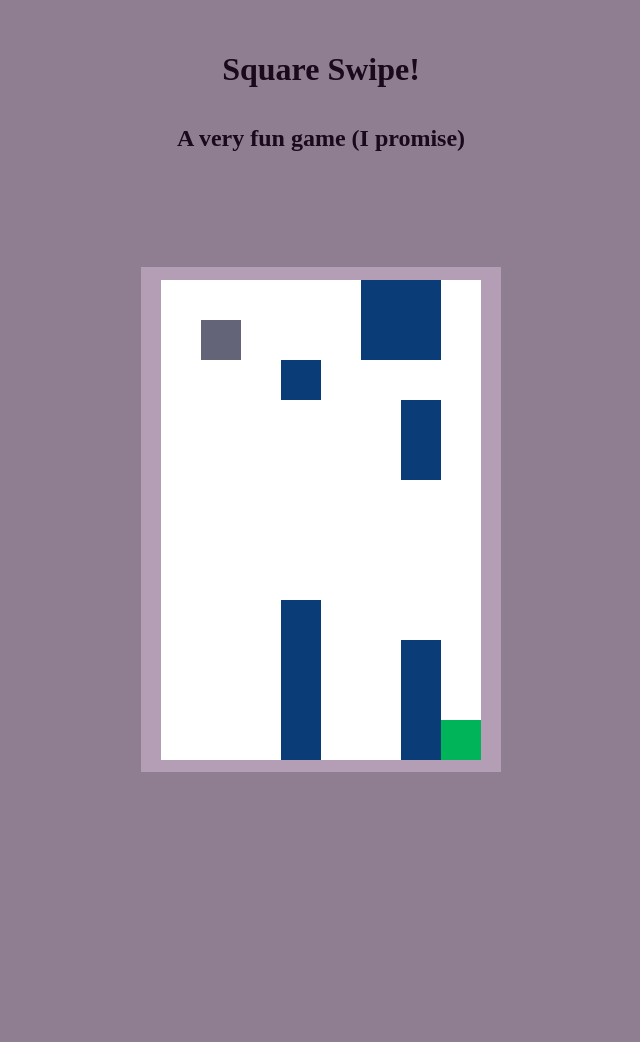
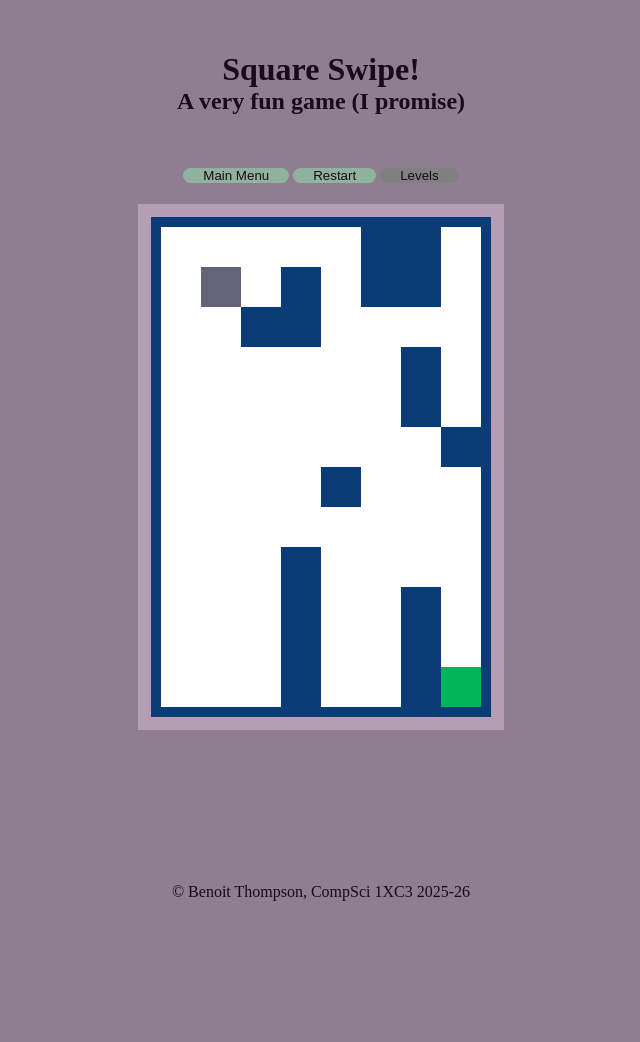
Before and after one commit to MossyConsole/square-swipe, a PHP site: page / in a window 1280 px wide. Shown: the whole page, without its empty margins (319-959 px from the left). Before the commit the page ends 772 px from the top, so only its background shows below. Run offline with PHP 8.4, Linux system fonts and the light colour scheme.

Commit message:
working version with scrolling fixed on and off the canvas

```diff
--- a/css/styles.css
+++ b/css/styles.css
@@ -18,21 +18,51 @@ colours {
     padding: 0;
     box-sizing: border-box; /* includes the border and padding in the width */
     z-index: 0;
+    overscroll-behavior: none;
 }
 body {
-    background-color: black;
+    margin: auto;
+    /*overflow: hidden;*/
+    height: 100%;
+    position: relative;
+    background-color: #8F7D91;
 }
 div div {
     padding: 1%;
     margin: 1%;
+}
+h1 {
+    margin-top: 2%;
+}
+h2 {
+    margin-bottom: 0%;
+}
+.navlink {
+    padding: 20px;
+    padding-top:0%;
+    padding-bottom:0%;
+    background-color: #91B39E;
+    color: #19091a;
+    border: none;
+    border-radius: 8px;
+}
+#levels {
+    background-color: gray;
 }
 #header, #footer {
     width: 100%;
     text-align: center;
     color: #19091a;
 }
+#nav {
+    height: 20px;
+}
+#footer {
+    padding: 10%;
+}
 #container {
     width: 100%;
+    height:auto;
     display: flex;
     flex-direction: column;
     align-items: center;
@@ -47,5 +77,6 @@ div div {
     background-color: #B39EB5;
 }
 #canvas {
+    border: solid 10px #0a3c78;
     background-color: #ffffff;
 }
--- a/index.html
+++ b/index.html
@@ -14,17 +14,21 @@ Purpose: CSS stylesheet for the javascript game lab 7.2.
     <title>Square Swipe!</title>
 </head>
 
-<body>
+<body id="b">
     <div id="container">
         <div id="header">
-            <div><h1>Square Swipe!</h1></div>
-            <div><h2>A very fun game (I promise)</h2></div>
+            <h1>Square Swipe!</h1>
+            <h2>A very fun game (I promise)</h2>
         </div>
-        <div id="nav" display="none"></div>
+        <div id="nav">
+            <input class="navlink" type="submit" value="Main Menu">
+            <input id="restart" class="navlink" type="submit" value="Restart">
+            <input id="levels" class="navlink" type="submit" value="Levels">
+        </div>
         <div id="content">
             <canvas id="canvas" width="320" height="480"></canvas>
         </div>
-        <div id="footer"><h3>&#xA9; Benoit Thompson, CompSci 1XC3 2025-26<h3></div>
+        <div id="footer"><p>&#xA9; Benoit Thompson, CompSci 1XC3 2025-26<p></div>
     </div>
 </body>
 
--- a/js/script.js
+++ b/js/script.js
@@ -1,7 +1,7 @@
 /*
 Author: Benoit Thompson.
 Date created: March 2nd
-Purpose: CSS stylesheet for the javascript game lab 7.2.
+Purpose: JS for the javascript game lab 7.2.
 */
 
 /*
@@ -105,16 +105,18 @@ function handleSwipe(x1, y1, x2, y2) {
 }
 
 window.addEventListener("load", function(event) {
-    // lock it all into place
-    this.document.getElementById("container").style.position = "fixed";
+    let startX, startY, endX, endY, dir;
+    let initx = 40, inity = 40;
 
-    let startX, startY, endX, endY, dir;
     const c = this.document.getElementById("canvas");
     const ctx = c.getContext("2d");
+
     const x_offset = c.getBoundingClientRect().x;
     const y_offset = c.getBoundingClientRect().y;
 
-    const p = new player(40, 40, "rgb(100, 100, 120)");
+    const restart = this.document.getElementById("restart");
+
+    const p = new player(initx, inity, "rgb(100, 100, 120)");
     p.draw(ctx);
 
     const g = new goal(280, 440, "rgb(0, 180, 90)")
@@ -122,12 +124,12 @@ window.addEventListener("load", function(event) {
 
     const map = [
                  [0, 0, 0, 0, 0, 1, 1, 0],
-                 [0, 0, 0, 0, 0, 1, 1, 0],
-                 [0, 0, 0, 1, 0, 0, 0, 0],
+                 [0, 0, 0, 1, 0, 1, 1, 0],
+                 [0, 0, 1, 1, 0, 0, 0, 0],
                  [0, 0, 0, 0, 0, 0, 1, 0],
                  [0, 0, 0, 0, 0, 0, 1, 0],
-                 [0, 0, 0, 0, 0, 0, 0, 0],
-                 [0, 0, 0, 0, 0, 0, 0, 0],
+                 [0, 0, 0, 0, 0, 0, 0, 1],
+                 [0, 0, 0, 0, 1, 0, 0, 0],
                  [0, 0, 0, 0, 0, 0, 0, 0],
                  [0, 0, 0, 1, 0, 0, 0, 0],
                  [0, 0, 0, 1, 0, 0, 1, 0],
@@ -154,6 +156,8 @@ window.addEventListener("load", function(event) {
         startX = Math.round(event.touches[0].clientX - x_offset);
         startY = Math.round(event.touches[0].clientY - y_offset);
         // console.log("start at " + startX + "," + startY);
+
+        document.getElementById("b").style["overflow"] = "hidden";
     });
 
     c.addEventListener('touchend', function (event) {
@@ -165,6 +169,12 @@ window.addEventListener("load", function(event) {
             dir = handleSwipe(startX, startY, endX, endY);
             if (dir != 'n') { startAnimation(); }
         }
+    });
+
+    restart.addEventListener("click", function() {
+        p.posx = initx;
+        p.posy = inity;
+        drawScreen();
     });
 
     let timerId;            // holds the id of the timer
@@ -183,7 +193,20 @@ window.addEventListener("load", function(event) {
     function stopAnimation() {
         clearTimeout(timerId);
         animating = false;
+
+        document.getElementById("b").style["overflow"] = "visible";
         // console.log("Animation Stopped")
+    }
+
+    function drawScreen() {
+        ctx.clearRect(0, 0, MAX_WIDTH, MAX_HEIGHT);
+
+        g.draw(ctx);
+        p.draw(ctx);
+
+        for (w of walls) {
+            w.draw(ctx);
+        }
     }
 
     // This function is called every 16 milliseconds
@@ -197,21 +220,26 @@ window.addEventListener("load", function(event) {
                 stopAnimation();
             }
         }
-        // 2. Clear the canvas
-        ctx.clearRect(0, 0, MAX_WIDTH, MAX_HEIGHT);
-        // 3. Draw the frame using information stored in player
-        g.draw(ctx);
-        p.draw(ctx);
-        // w1.draw(ctx);
-        for (w of walls) {
-            w.draw(ctx);
-        }
-        // 4. Border collision detection: stop the animation if the player is at the edge of the canvas
+        // Border collision detection: stop the animation if the player is at the edge of the canvas
         if ((dir == 'l' || dir == 'r') && (p.posx >= c.width - p.len || p.posx <= 0)) {
+            if (p.posx >= c.width - p.len) {
+                p.posx = c.width - p.len;
+            }
+            else {
+                p.posx = 0;
+            }
             stopAnimation();
         }
-        if ((dir == 'u' || dir == 'd') && (p.posy >= c.height - p.len || p.posy <= 0)) {
+        else if ((dir == 'u' || dir == 'd') && (p.posy >= c.height - p.len || p.posy <= 0)) {
+            if (p.posy >= c.height - p.len) {
+                p.posy = c.height - p.len;
+            }
+            else {
+                p.posy = 0;
+            }
             stopAnimation();
         }
+
+        drawScreen();
     }
 });
```
